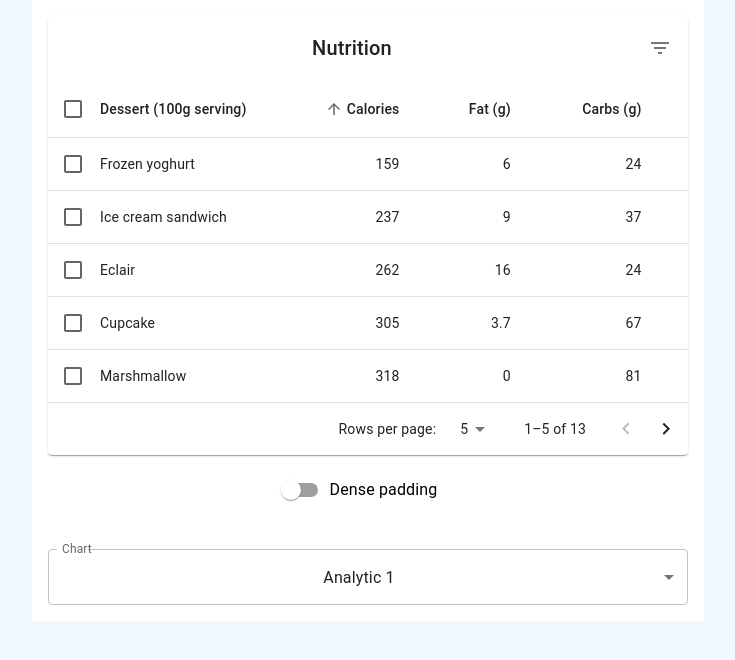
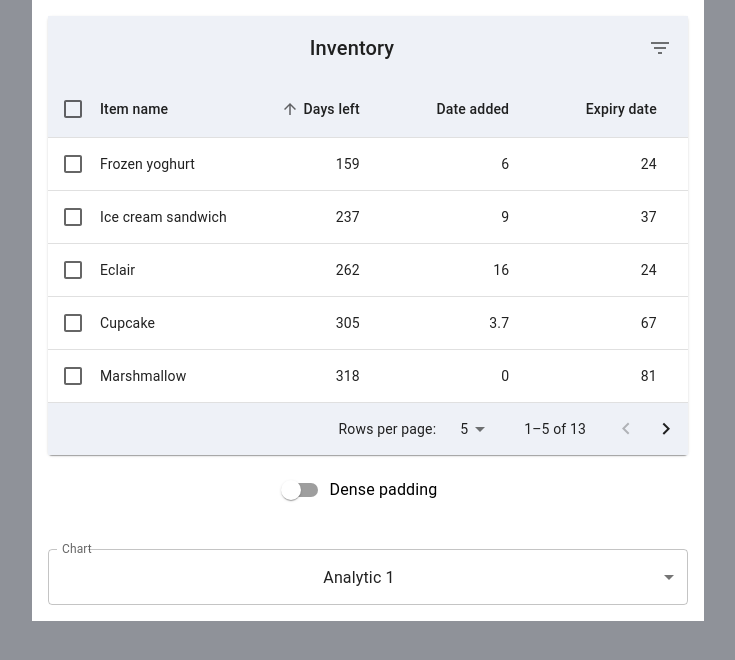
Before and after one commit to maneeshrj/iot-smart-fridge, a React (Create React App) app: page / in a window 1280 px wide. Shown: the top 660 px of the page, without its empty margins (272-1007 px from the left). Built offline with nearby package versions, Linux system fonts and the light colour scheme; no server answers; the database is empty.

Commit message:
Improved table demo

```diff
--- a/src/App.css
+++ b/src/App.css
@@ -1,8 +1,12 @@
+body {
+  min-height: 100vh;
+  background-color: #8f9299;
+}
+
 .App {
   text-align: center;
-  background-color: aliceblue;
-  height: 100vh;
-  width: 100vw;
+  height: 100%;
+  width: 100%;
   display: flex;
   flex-direction: column;
   align-items: center;
@@ -26,6 +30,13 @@
   background-color: white;
 }
 
+@media only screen and (max-width: 600px) {
+  .App-body {
+    width: 100%;
+    padding: 0;
+  }
+}
+
 .App-link {
   color: #61dafb;
 }
@@ -38,3 +49,7 @@
     transform: rotate(360deg);
   }
 }
+
+.Table-header, .Table-toolbar, .Table-footer {
+  background-color: #eef1f7;
+}
--- a/src/EnhancedTable.js
+++ b/src/EnhancedTable.js
@@ -85,31 +85,31 @@ const headCells = [
     id: 'name',
     numeric: false,
     disablePadding: true,
-    label: 'Dessert (100g serving)',
+    label: 'Item name',
   },
   {
     id: 'calories',
     numeric: true,
     disablePadding: false,
-    label: 'Calories',
+    label: 'Days left',
   },
   {
     id: 'fat',
     numeric: true,
     disablePadding: false,
-    label: 'Fat (g)',
+    label: 'Date added',
   },
   {
     id: 'carbs',
     numeric: true,
     disablePadding: false,
-    label: 'Carbs (g)',
+    label: 'Expiry date',
   },
   {
     id: 'protein',
     numeric: true,
     disablePadding: false,
-    label: 'Protein (g)',
+    label: 'Cost ($)',
   },
 ];
 
@@ -125,7 +125,7 @@ function EnhancedTableHead(props) {
   };
 
   return (
-    <TableHead>
+    <TableHead className="Table-header">
       <TableRow>
         <TableCell padding="checkbox">
           <Checkbox
@@ -134,7 +134,7 @@ function EnhancedTableHead(props) {
             checked={rowCount > 0 && numSelected === rowCount}
             onChange={onSelectAllClick}
             inputProps={{
-              'aria-label': 'select all desserts',
+              'aria-label': 'select all',
             }}
           />
         </TableCell>
@@ -178,6 +178,7 @@ function EnhancedTableToolbar(props) {
 
   return (
     <Toolbar
+      className='Table-toolbar'
       sx={{
         pl: { sm: 2 },
         pr: { xs: 1, sm: 1 },
@@ -203,7 +204,7 @@ function EnhancedTableToolbar(props) {
           id="tableTitle"
           component="div"
         >
-          Nutrition
+          Inventory
         </Typography>
       )}
 
@@ -421,6 +422,7 @@ export default function EnhancedTable() {
           </Table>
         </TableContainer>
         <TablePagination
+          className='Table-footer'
           rowsPerPageOptions={[5, 10, 25]}
           component="div"
           count={rows.length}
```
Also changed, not shown: src/App.js (line endings or trailing spaces).
